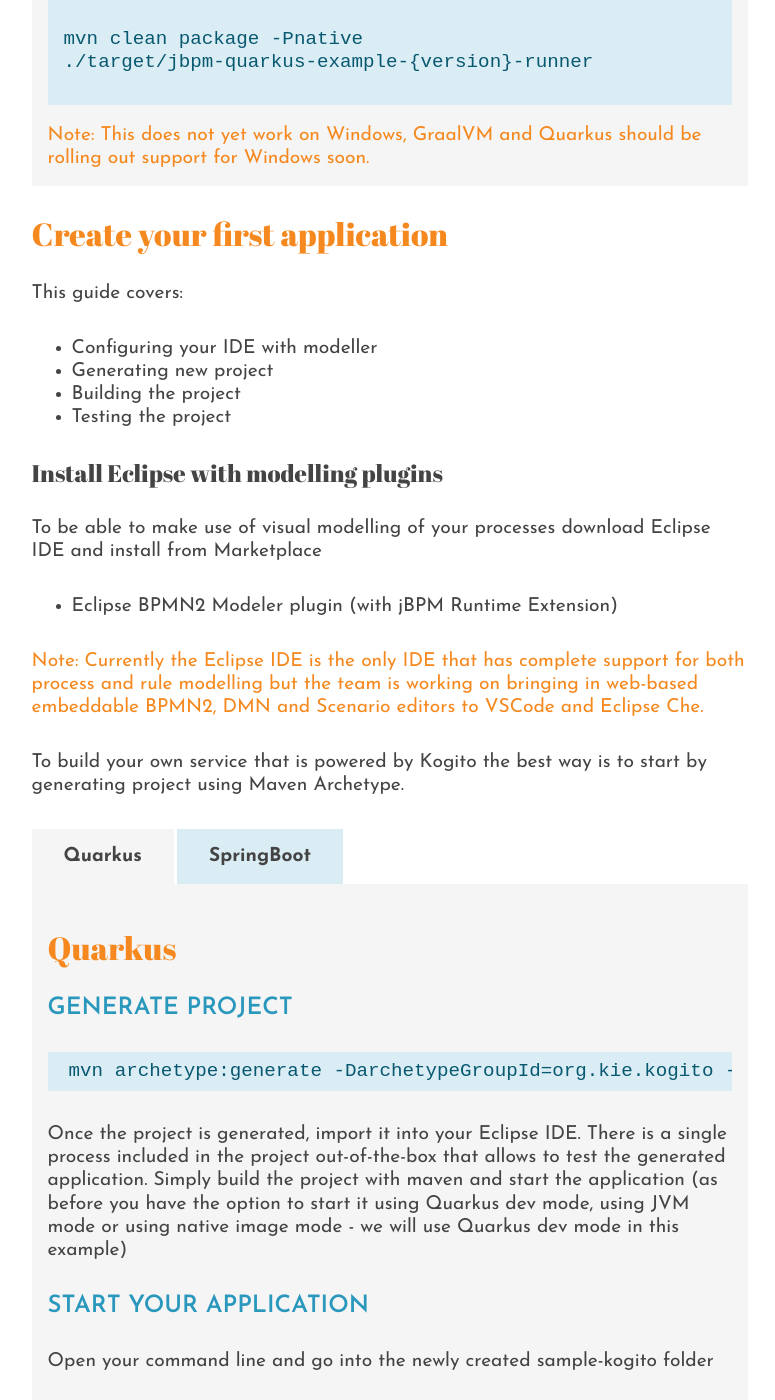
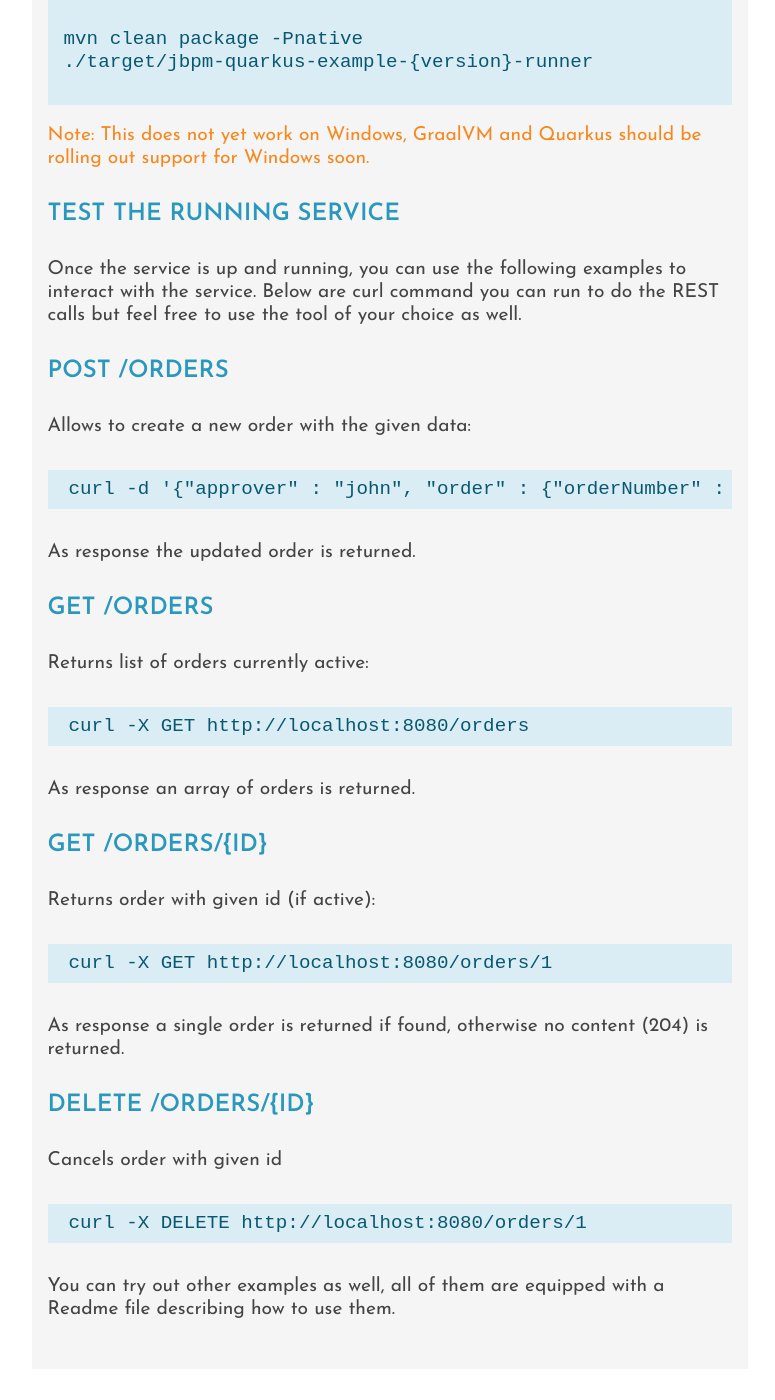
Before and after one commit to apache/incubator-kie-kogito-website, a Jekyll site: the page built from get-started.md, in a window 1280 px wide and 1400 px high, scrolled down 2819 px. Shown: the whole window, without its empty margins (250-1025 px from the left). Built offline with Jekyll 4.4.1, drawn with Linux system fonts in a browser that asks for light colours; nearby versions of some CDN libraries; some of the changed text lies outside the part shown.

Commit message:
Content Updates (#13)
* Updated base.html

* Content updates

```diff
--- a/_includes/get-started/create-first-app-tabs.html
+++ b/_includes/get-started/create-first-app-tabs.html
@@ -13,6 +13,11 @@
     <h3>Start your application</h3>
     <p>Open your command line and go into the newly created sample-kogito folder</p>
     <pre><code>mvn clean package quarkus:dev</code></pre>
+
+    <h3>Test your application</h3>
+    <p>Once the service is up and running, you can use the following examples to interact with the service.  Below are curl command you can run to do the REST calls but feel free to use the tool of your choice as well.</p>
+    <pre><code>curl -X POST -H 'Content-Type: application/json' -H 'Accept: application/json' -d '{}' http://localhost:8080/tests</code></pre>
+    <p>That gives you a starting point where you can start adding your own business processes, rules and decisions!</p>
   </div>
   <!------------------- SPRINGBOOT TAB ------------------->
   <input type="radio" name="create-project-tab" id="createTab2">
--- a/_includes/get-started/run-example-tabs.html
+++ b/_includes/get-started/run-example-tabs.html
@@ -32,6 +32,30 @@
     </code></pre>
 
     <div class="orange">Note: This does not yet work on Windows, GraalVM and Quarkus should be rolling out support for Windows soon.</div>
+
+    <h3>Test the running service</h3>
+    <p>Once the service is up and running, you can use the following examples to interact with the service.  Below are curl command you can run to do the REST calls but feel free to use the tool of your choice as well.</p>
+
+    <h3>POST /orders</h3>
+    <p>Allows to create a new order with the given data:</p>
+    <pre><code>curl -d '{"approver" : "john", "order" : {"orderNumber" : "12345", "shipped" : false}}' -H "Content-Type: application/json" -X POST http://localhost:8080/orders</code></pre>
+
+    <p>As response the updated order is returned.</p>
+
+    <h3>GET /orders</h3>
+    <p>Returns list of orders currently active:</p>
+    <pre><code>curl -X GET http://localhost:8080/orders</code></pre>
+    <p>As response an array of orders is returned.</p>
+
+    <h3>GET /orders/{id}</h3>
+    <p>Returns order with given id (if active):</p>
+    <pre><code>curl -X GET http://localhost:8080/orders/1</code></pre>
+    <p>As response a single order is returned if found, otherwise no content (204) is returned.</p>
+
+    <h3>DELETE /orders/{id}</h3>
+    <p>Cancels order with given id</p>
+    <pre><code>curl -X DELETE http://localhost:8080/orders/1</code></pre>
+    <p>You can try out other examples as well, all of them are equipped with a Readme file describing how to use them.</p>
   </div>
 
   <!------------------- SPRINGBOOT TAB ------------------->
--- a/_includes/homepage-highlights-band.html
+++ b/_includes/homepage-highlights-band.html
@@ -5,7 +5,7 @@
         <img src="{{site.baseurl}}/assets/images/homepage/homepage_graphic_1.png" alt="Kogito Ergo Cloud">
       </div>
       <div class="width-8-12 width-12-12-m block-content">
-        <h2 class="gray">Kogito ergo Cloud</h2>
+        <h2 class="gray">Kogito ergo cloud</h2>
         <p>Kogito is designed from ground up to run at scale on cloud infrastructure. If you think about business automation think about the cloud as this is where your business logic lives these days. By taking advantage of the latest technologies (Quarkus, knative, etc.), you get amazingly fast boot times and instant scaling on orchestration platforms like Kubernetes.</p>
       </div>
     </div>
```
